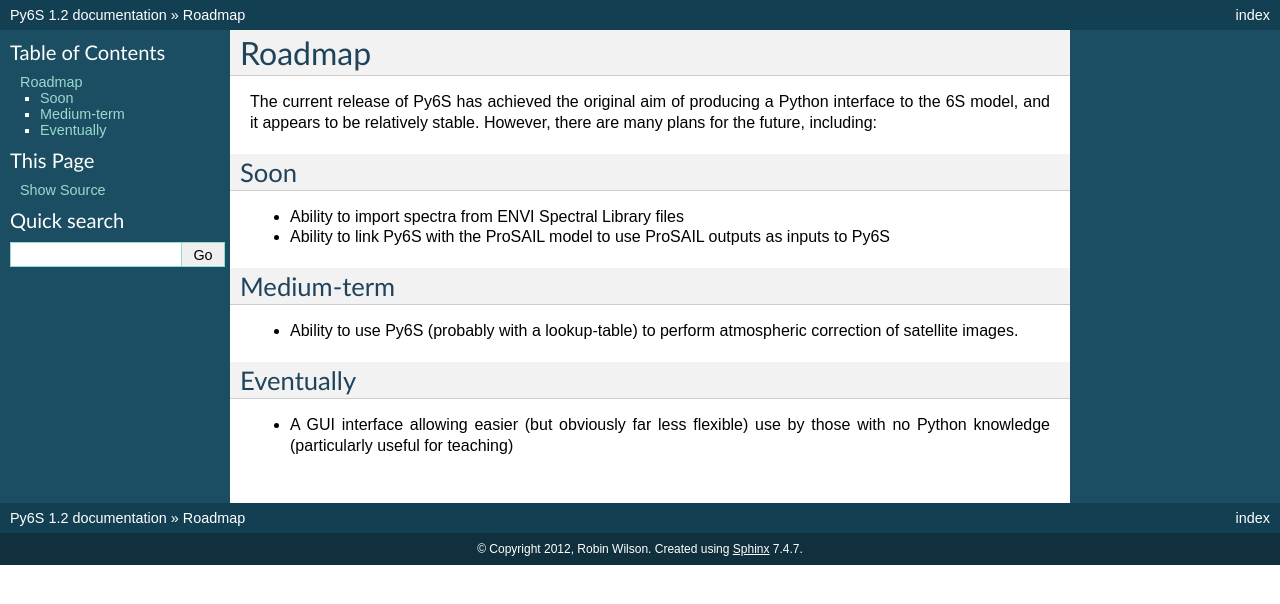
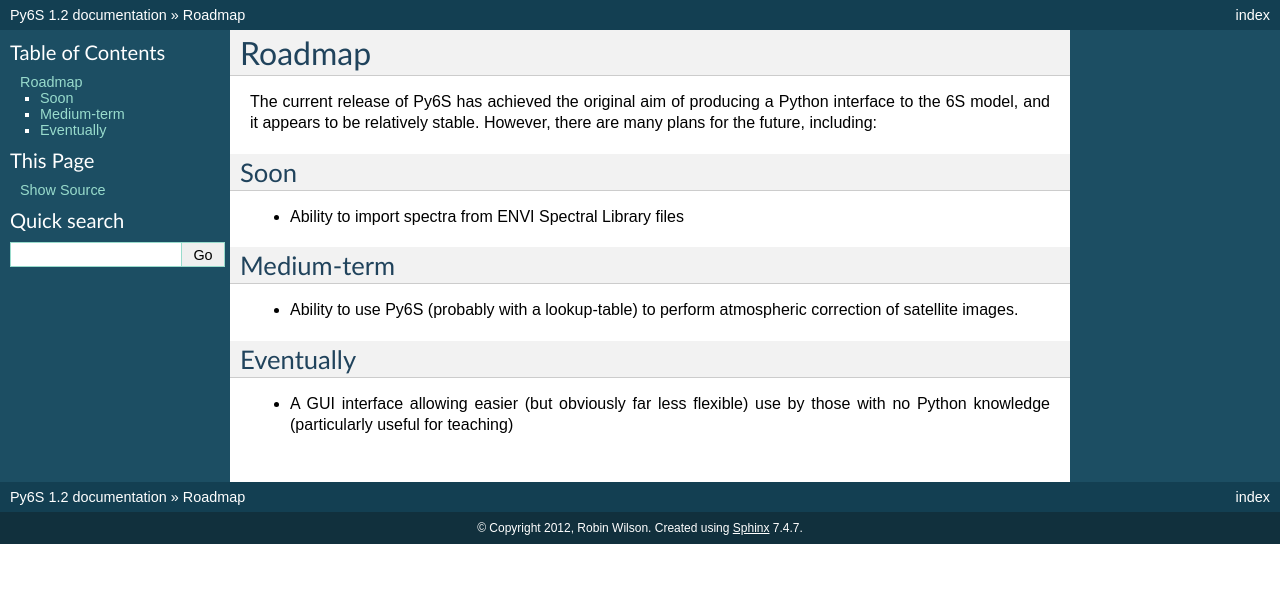
Before and after one commit to robintw/Py6S, a Sphinx documentation site: the page built from doc/source/roadmap.rst, in a window 1280 px wide. Shown: the top 604 px of the page. Built offline with Sphinx 7.4.7, drawn with Linux system fonts in a browser that asks for light colours.

Commit message:
Updated release notes and roadmap.

```diff
--- a/doc/source/releasenotes.rst
+++ b/doc/source/releasenotes.rst
@@ -7,7 +7,7 @@
 ^^^
 Added ability to import a spectrum from a spectral library (USGS or ASTER spectral libraries are currently supported) and then specify it as the ground reflectance. See :py:class:`Py6S.SixSHelpers.Spectra` and :py:class:`Py6S.GroundReflectance`.
 
-This also means that anything that can produce a 2D array with wavelengths (column 0, in micrometres) and reflectances (column 1) can be used to set the ground reflectance. For example, the Python interface to the ProSAIL model (`PyProSAIL <https://pyprosail.readthedocs.org/en/latest/>`_) can do this, and thus outputs from PyProSAIL can easily be used with 6S (see `here <https://pyprosail.readthedocs.org/en/latest/#using-with-py6s>`_ for more detailed instructions.
+This also means that anything that can produce a 2D array with wavelengths (column 0, in micrometres) and reflectances (column 1) can be used to set the ground reflectance. For example, the Python interface to the ProSAIL model (`PyProSAIL <https://pyprosail.readthedocs.org/en/latest/>`_) can do this, and thus outputs from PyProSAIL can easily be used with 6S (see `here <https://pyprosail.readthedocs.org/en/latest/#using-with-py6s>`_ for more detailed instructions).
 
 1.1.1
 ^^^^^
--- a/doc/source/roadmap.rst
+++ b/doc/source/roadmap.rst
@@ -6,7 +6,6 @@
 Soon
 ----
 * Ability to import spectra from ENVI Spectral Library files
-* Ability to link Py6S with the ProSAIL model to use ProSAIL outputs as inputs to Py6S
 
 Medium-term
 ------------
```
